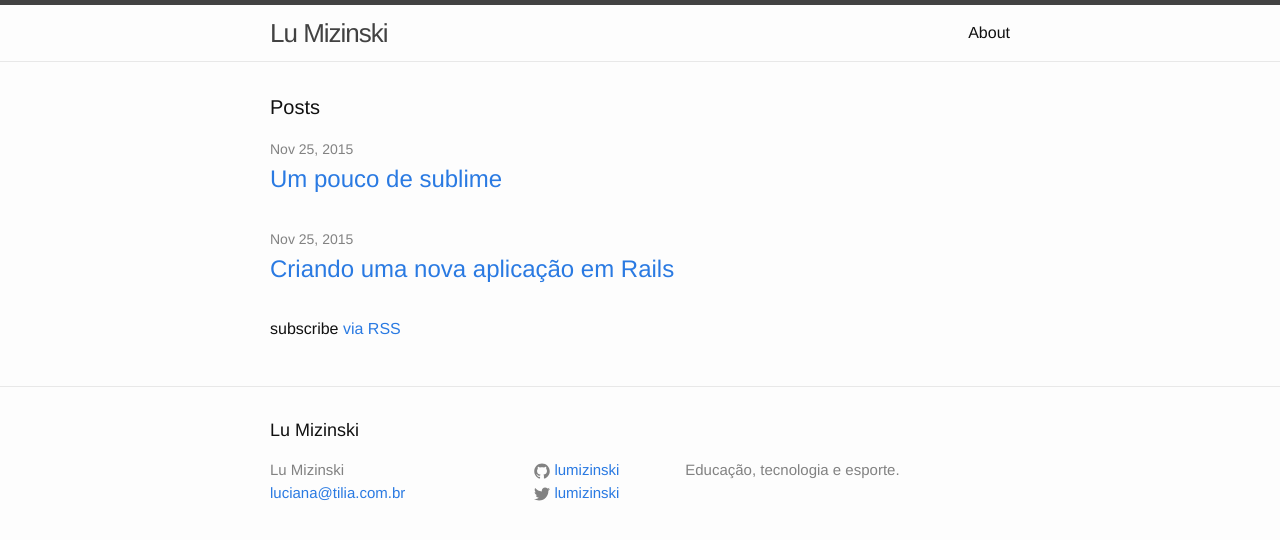
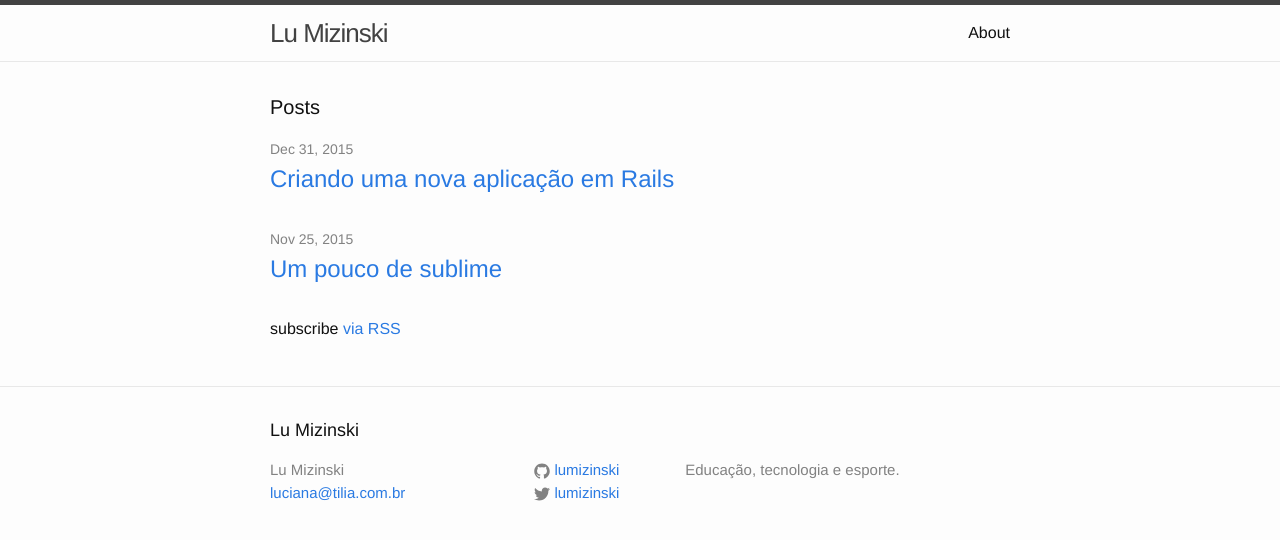
Before and after one commit to lumizinski/lumizinski.github.io, a Jekyll site: the page built from index.html, in a window 1280 px wide. Shown: the top 540 px of the page. Built offline with Jekyll 4.4.1, drawn with Linux system fonts in a browser that asks for light colours.

Commit message:
corrigindo datas

```diff
--- a/_posts/2015-30-01-rails-nova-aplicacao.markdown
+++ b/_posts/2015-12-31-rails-nova-aplicacao.markdown
@@ -1,7 +1,7 @@
 ---
 layout: post
 title:  "Criando uma nova aplicação em Rails"
-date:   2015-11-25 09:36:10 -0200
+date: 2015-12-31 09:00:00 -0200
 categories: Rails
 ---
 **Para criar uma nova aplicação**
```
Also changed, not shown: _posts/2015-12-31-um-pouco-de-sublime.markdown (renamed from _posts/2015-30-01-teste-de-post.markdown).
